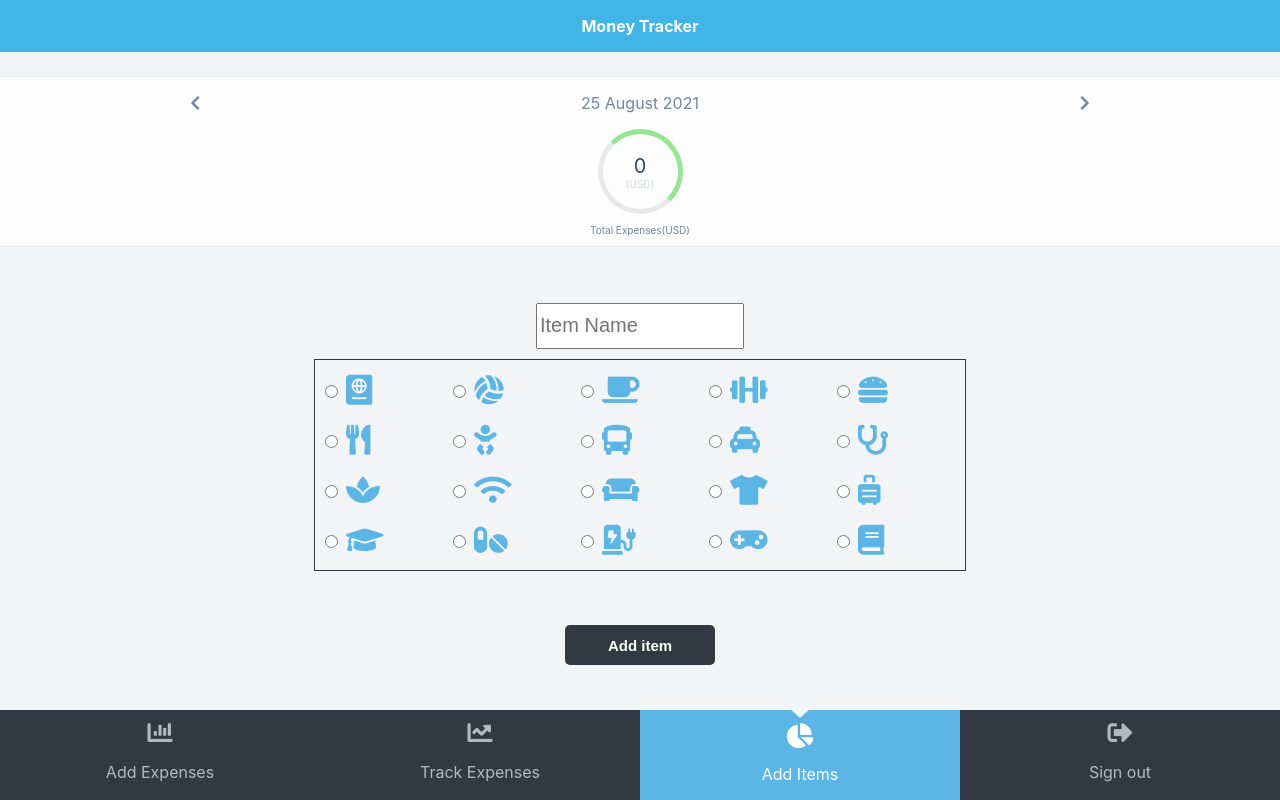
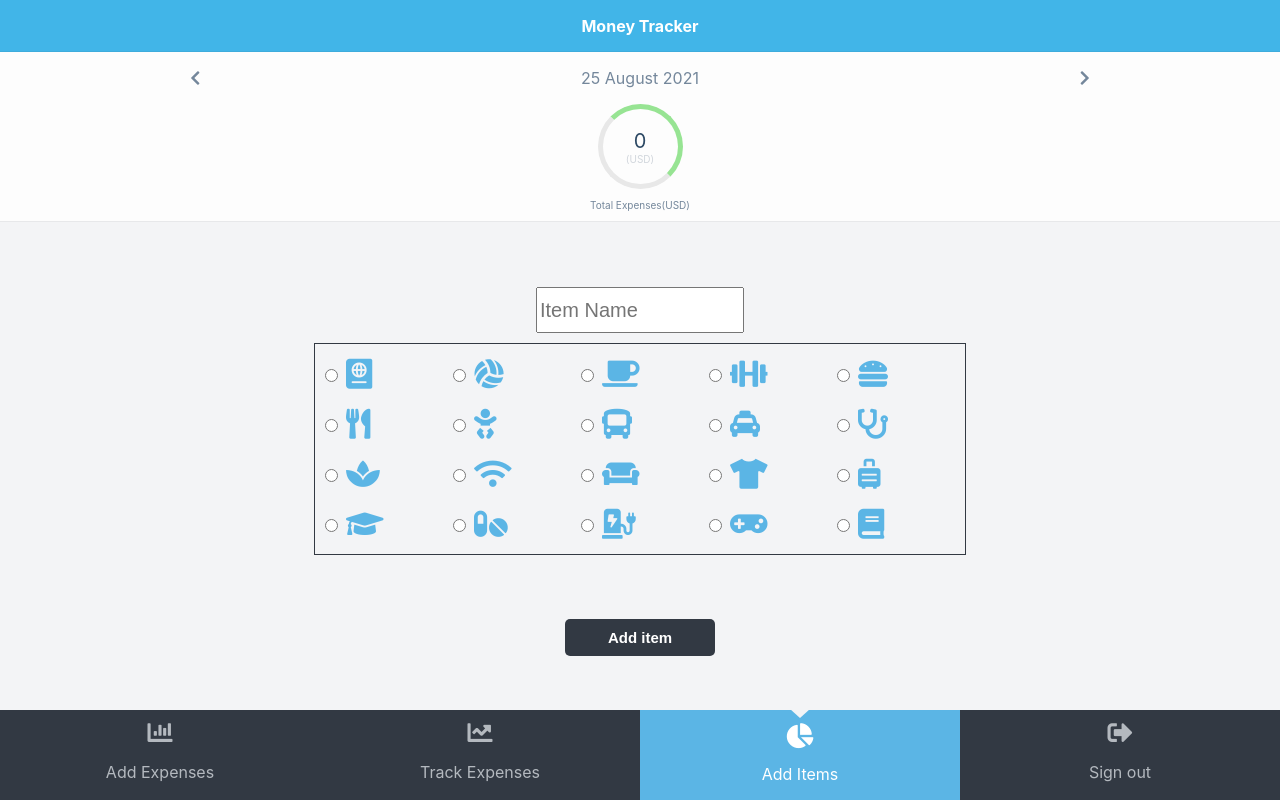
Before and after one commit to AhmedAmin90/moneyTracker-frontEnd, a React (Create React App) app: page /addItems in a window 1280 px wide. Built offline with nearby package versions, Linux system fonts and the light colour scheme.

Commit message:
Fix additem  button size

```diff
--- a/src/containers/AddItems.js
+++ b/src/containers/AddItems.js
@@ -24,8 +24,10 @@ const AddItems = () => {
 
   return (
     <div className="AddItem">
-      <Header />
-      <Summary total={total} />
+      <div>
+        <Header />
+        <Summary total={total} />
+      </div>
       <form className="AddItem-form">
         <p className="error-msg">{errorMsg}</p>
         <input className="AddItem-text-input" type="text" name="item" onChange={(e) => setItem(e.target.value)} value={item} placeholder="Item Name" />
--- a/src/containers/Filter.css
+++ b/src/containers/Filter.css
@@ -31,7 +31,7 @@ select {
   border-radius: 5px;
   background-color: #323943;
   width: 150px;
-  height: 40px;
+  padding: 10px;
   color: white;
   font-size: 15px;
   font-weight: bold;
```
